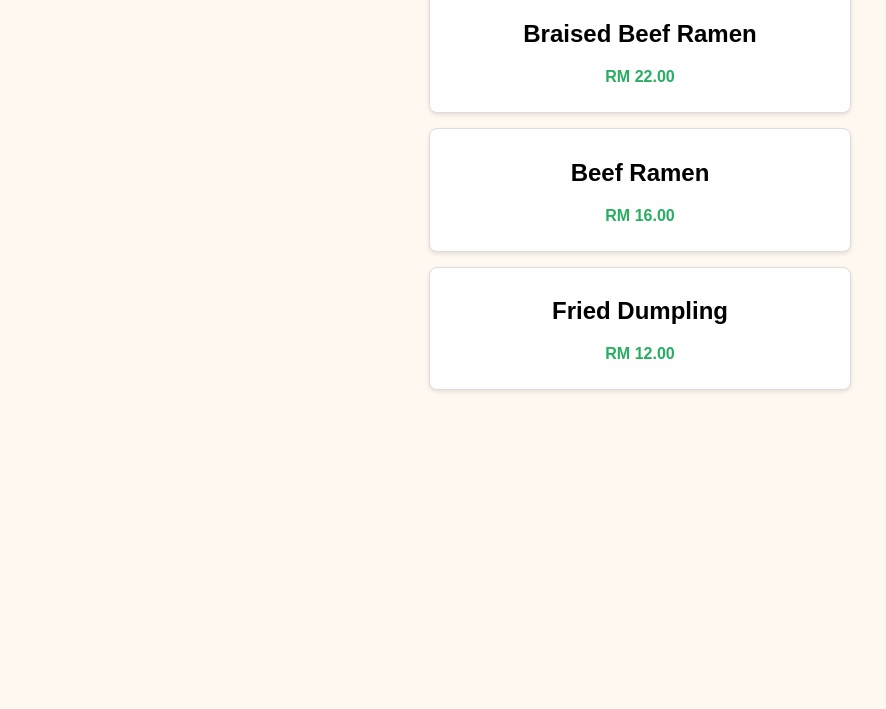
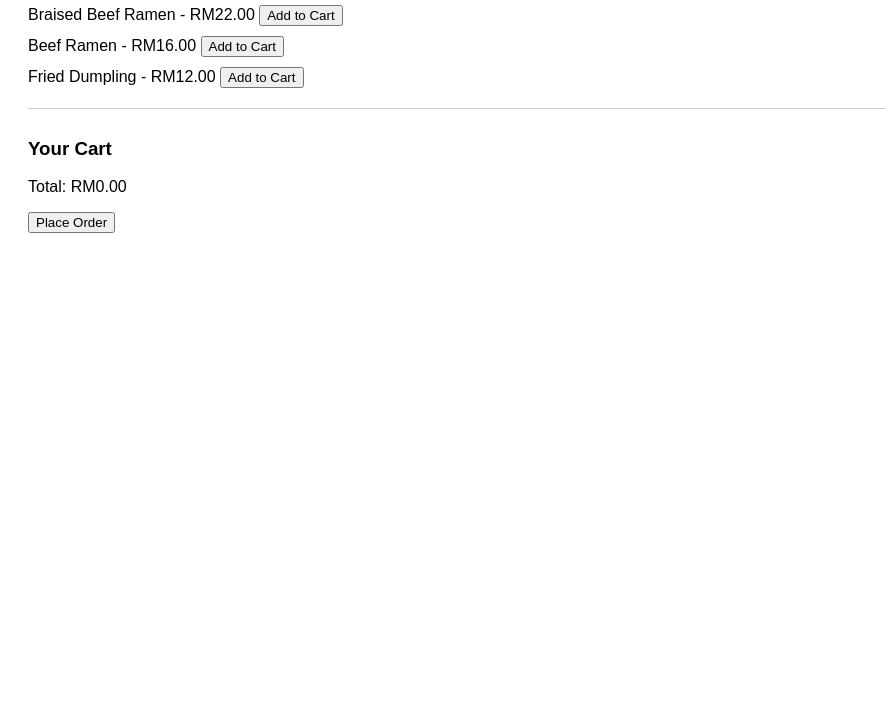
Before and after one commit to SyuhadaChe/Mi-Tarik-Menu, a plain HTML site: page index.html in a window 1280 px wide. Shown: the part 91-800 px from the top of the page, without its empty margins (0-886 px from the left). Drawn offline with Linux system fonts and the light colour scheme.

Commit message:
Add files via upload

```diff
--- a/index.html
+++ b/index.html
@@ -1,47 +1,78 @@
 <!DOCTYPE html>
-<html lang="en">
+<html>
 <head>
-  <meta charset="UTF-8" />
-  <meta name="viewport" content="width=device-width, initial-scale=1.0" />
   <title>Mi Tarik Station Menu</title>
   <style>
-    body {
-      font-family: Arial, sans-serif;
-      text-align: center;
-      background-color: #fff8f0;
-    }
-    h1 {
-      color: #c0392b;
-    }
-    .menu-item {
-      margin: 15px auto;
-      padding: 10px;
-      border: 1px solid #ddd;
-      border-radius: 8px;
-      width: 80%;
-      max-width: 400px;
-      background: #fefefe;
-      box-shadow: 0 2px 4px rgba(0,0,0,0.1);
-    }
-    .price {
-      color: #27ae60;
-      font-weight: bold;
-    }
+    body { font-family: Arial; padding: 20px; }
+    .menu-item { margin-bottom: 10px; }
+    .cart { border-top: 1px solid #ccc; margin-top: 20px; padding-top: 10px; }
   </style>
 </head>
 <body>
-  <h1>Mi Tarik Station Menu</h1>
-  <div class="menu-item">
-    <h2>Braised Beef Ramen</h2>
-    <p class="price">RM 22.00</p>
+
+  <h2>📋 Mi Tarik Station Menu</h2>
+
+  <div id="menu"></div>
+
+  <div class="cart">
+    <h3>Your Cart</h3>
+    <ul id="cartList"></ul>
+    <p>Total: RM<span id="total">0.00</span></p>
+    <button onclick="placeOrder()">Place Order</button>
   </div>
-  <div class="menu-item">
-    <h2>Beef Ramen</h2>
-    <p class="price">RM 16.00</p>
-  </div>
-  <div class="menu-item">
-    <h2>Fried Dumpling</h2>
-    <p class="price">RM 12.00</p>
-  </div>
+
+  <script>
+    const items = [
+      { id: 1, name: "Braised Beef Ramen", price: 22.00 },
+      { id: 2, name: "Beef Ramen", price: 16.00 },
+      { id: 3, name: "Fried Dumpling", price: 12.00 }
+    ];
+
+    const cart = [];
+
+    function renderMenu() {
+      const menuDiv = document.getElementById("menu");
+      items.forEach(item => {
+        const div = document.createElement("div");
+        div.className = "menu-item";
+        div.innerHTML = `${item.name} - RM${item.price.toFixed(2)}
+          <button onclick='addToCart(${JSON.stringify(JSON.stringify(item))})'>Add to Cart</button>`;
+        menuDiv.appendChild(div);
+      });
+    }
+
+    function addToCart(itemJson) {
+      const item = JSON.parse(itemJson);
+      cart.push(item);
+      updateCart();
+    }
+
+    function updateCart() {
+      const list = document.getElementById("cartList");
+      const totalSpan = document.getElementById("total");
+      list.innerHTML = "";
+      let total = 0;
+      cart.forEach(item => {
+        const li = document.createElement("li");
+        li.textContent = `${item.name} - RM${item.price.toFixed(2)}`;
+        list.appendChild(li);
+        total += item.price;
+      });
+      totalSpan.textContent = total.toFixed(2);
+    }
+
+    function placeOrder() {
+      if (cart.length === 0) {
+        alert("Cart is empty!");
+        return;
+      }
+      alert("Order placed! Total: RM" + document.getElementById("total").textContent);
+      cart.length = 0;
+      updateCart();
+    }
+
+    renderMenu();
+  </script>
+
 </body>
 </html>
```
